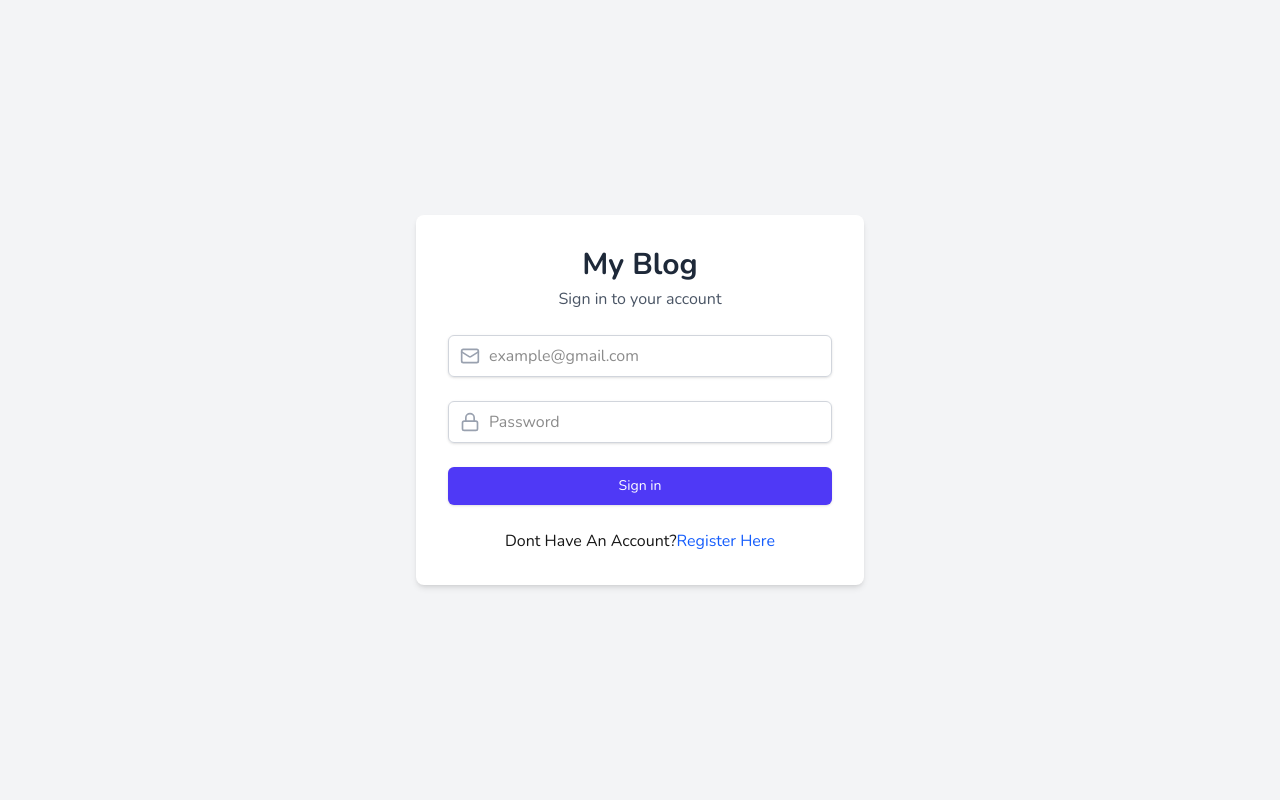
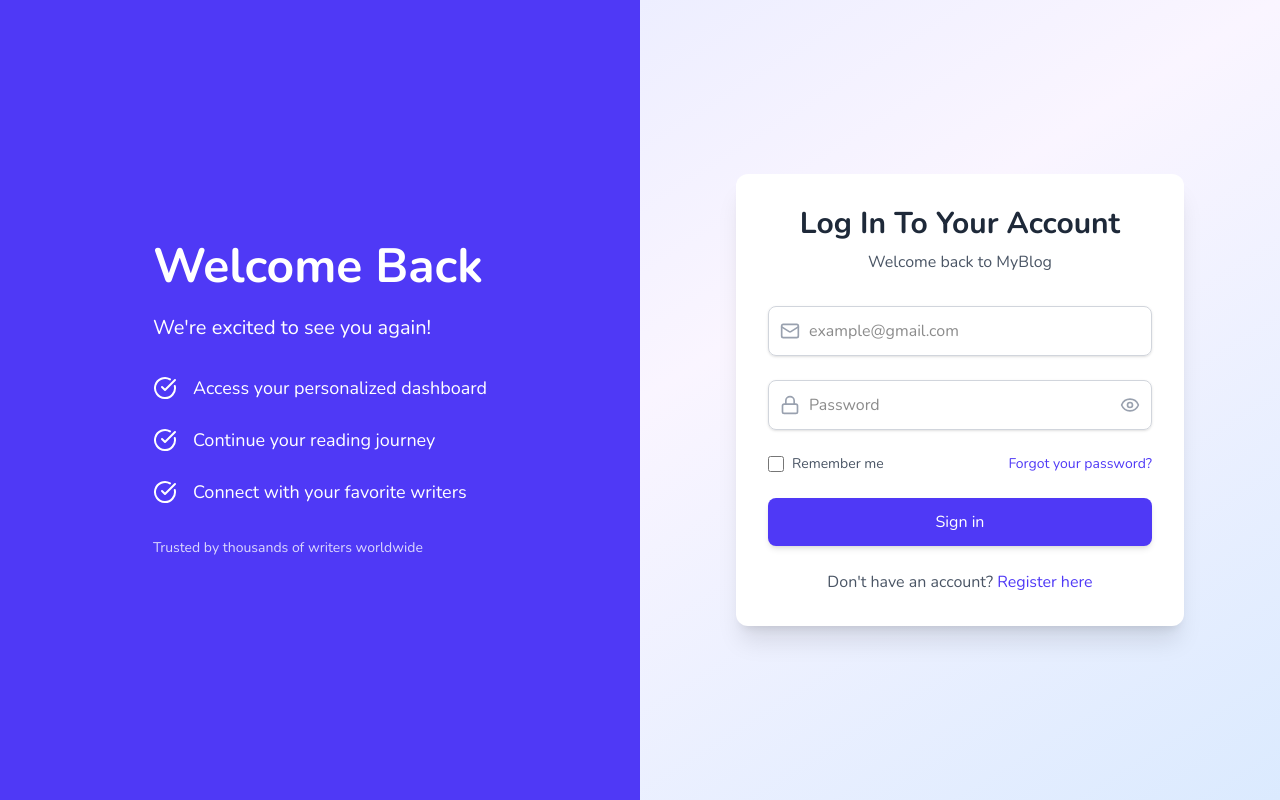
Before and after one commit to clifforddonk/blogsite_frontend, a Next.js app: page /auth/login in a window 1280 px wide. Built offline with nearby package versions, Linux system fonts and the light colour scheme.

Commit message:
Add Hero Section To Homepage

```diff
--- a/app/auth/login/page.jsx
+++ b/app/auth/login/page.jsx
@@ -2,47 +2,100 @@
 import { useState } from "react";
 import { loginUser } from "../../utils/authService";
 import { useRouter } from "next/navigation";
-import { Mail, Lock } from "lucide-react"; // Import icons
+import { Mail, Lock, Eye, EyeOff, CheckCircle, X } from "lucide-react";
 import Link from "next/link";
 
 const Page = () => {
   const [email, setEmail] = useState("");
   const [password, setPassword] = useState("");
+  const [showPassword, setShowPassword] = useState(false);
   const [error, setError] = useState("");
   const [message, setMessage] = useState("");
+  const [isLoading, setIsLoading] = useState(false);
   const router = useRouter();
+
+  const togglePasswordVisibility = () => {
+    setShowPassword(!showPassword);
+  };
+
   const handleLogin = async (e) => {
     e.preventDefault();
     setError(null);
     setMessage("");
+    setIsLoading(true);
 
     try {
       const result = await loginUser(email, password);
-      setMessage(result); // Show "Login successful!"
+      setMessage(result);
+      setIsLoading(false);
 
       setTimeout(() => {
-        router.push("/dashboard"); // Redirect to a dashboard
+        router.push("/dashboard");
       }, 2500);
     } catch (err) {
       console.error("Login Error:", err);
       setError(err);
+      setIsLoading(false);
     }
   };
 
   return (
-    <div className="flex flex-col items-center justify-center min-h-screen bg-gray-100 px-4">
-      <div className="w-full max-w-md bg-white rounded-lg shadow-md p-8">
-        {/* Blog Logo */}
-        <div className="text-center mb-6">
-          <h1 className="text-3xl font-bold text-gray-800">My Blog</h1>
-          <p className="text-gray-600 mt-1">Sign in to your account</p>
+    <div className="min-h-screen bg-gradient-to-br from-indigo-100 via-purple-50 to-blue-100">
+      <div className="flex flex-col lg:flex-row min-h-screen">
+        {/* Left Section - Hero/Landing Area */}
+        <div className="w-full lg:w-1/2 bg-indigo-600 p-8 flex flex-col justify-center items-center text-white">
+          <div className="max-w-md text-center lg:text-left">
+            <h1 className="text-4xl lg:text-5xl font-bold mb-6">
+              Welcome Back
+            </h1>
+            <p className="text-xl mb-8">We're excited to see you again!</p>
+
+            <div className="space-y-6 mb-8">
+              <div className="flex items-center">
+                <CheckCircle className="h-6 w-6 mr-4" />
+                <p className="text-lg">Access your personalized dashboard</p>
+              </div>
+              <div className="flex items-center">
+                <CheckCircle className="h-6 w-6 mr-4" />
+                <p className="text-lg">Continue your reading journey</p>
+              </div>
+              <div className="flex items-center">
+                <CheckCircle className="h-6 w-6 mr-4" />
+                <p className="text-lg">Connect with your favorite writers</p>
+              </div>
             </div>
 
-        {/* Messages */}
+            <div className="mt-8 hidden lg:block">
+              <p className="text-sm opacity-80">
+                Trusted by thousands of writers worldwide
+              </p>
+            </div>
+          </div>
+        </div>
+
+        {/* Right Section - Login Form */}
+        <div className="w-full lg:w-1/2 flex justify-center items-center p-4 lg:p-8">
+          <div className="w-full max-w-md bg-white rounded-xl shadow-xl p-8">
+            <div className="text-center mb-8">
+              <h2 className="text-3xl font-bold text-gray-800">
+                Log In To Your Account
+              </h2>
+              <p className="text-gray-600 mt-2">Welcome back to MyBlog</p>
+            </div>
+
+            {/* Status Messages */}
             {message && (
-          <p className="text-green-600 text-center mb-4">{message}</p>
+              <div className="bg-green-50 text-green-700 p-3 rounded-lg flex items-center mb-6">
+                <CheckCircle className="h-5 w-5 mr-2" />
+                <p>{message}</p>
+              </div>
             )}
-        {error && <p className="text-red-600 text-center mb-4">{error}</p>}
+            {error && (
+              <div className="bg-red-50 text-red-700 p-3 rounded-lg flex items-center mb-6">
+                <X className="h-5 w-5 mr-2" />
+                <p>{error}</p>
+              </div>
+            )}
 
             {/* Login Form */}
             <form onSubmit={handleLogin} className="space-y-6">
@@ -56,7 +109,7 @@ const Page = () => {
                   value={email}
                   onChange={(e) => setEmail(e.target.value)}
                   required
-              className="block w-full pl-10 pr-3 py-2 border border-gray-300 rounded-md shadow-sm focus:outline-none focus:ring-indigo-500 focus:border-indigo-500"
+                  className="block w-full pl-10 pr-3 py-3 border border-gray-300 rounded-lg shadow-sm focus:outline-none focus:ring-2 focus:ring-indigo-500 focus:border-indigo-500 transition"
                 />
               </div>
 
@@ -65,29 +118,107 @@ const Page = () => {
                   <Lock className="h-5 w-5 text-gray-400" />
                 </div>
                 <input
-              type="password"
+                  type={showPassword ? "text" : "password"}
                   placeholder="Password"
                   value={password}
                   onChange={(e) => setPassword(e.target.value)}
                   required
-              className="block w-full pl-10 pr-3 py-2 border border-gray-300 rounded-md shadow-sm focus:outline-none focus:ring-indigo-500 focus:border-indigo-500"
+                  className="block w-full pl-10 pr-12 py-3 border border-gray-300 rounded-lg shadow-sm focus:outline-none focus:ring-2 focus:ring-indigo-500 focus:border-indigo-500 transition"
                 />
+                <button
+                  type="button"
+                  onClick={togglePasswordVisibility}
+                  className="absolute inset-y-0 right-0 pr-3 flex items-center"
+                >
+                  {showPassword ? (
+                    <EyeOff className="h-5 w-5 text-gray-400 hover:text-gray-600" />
+                  ) : (
+                    <Eye className="h-5 w-5 text-gray-400 hover:text-gray-600" />
+                  )}
+                </button>
+              </div>
+
+              <div className="flex items-center justify-between">
+                <div className="flex items-center">
+                  <input
+                    id="remember-me"
+                    name="remember-me"
+                    type="checkbox"
+                    className="h-4 w-4 text-indigo-600 focus:ring-indigo-500 border-gray-300 rounded"
+                  />
+                  <label
+                    htmlFor="remember-me"
+                    className="ml-2 block text-sm text-gray-600"
+                  >
+                    Remember me
+                  </label>
+                </div>
+                <div className="text-sm">
+                  <Link href="/auth/forgot-password">
+                    <span className="font-medium text-indigo-600 hover:text-indigo-800">
+                      Forgot your password?
+                    </span>
+                  </Link>
+                </div>
               </div>
 
               <div>
                 <button
                   type="submit"
-              className="w-full flex justify-center py-2 px-4 border border-transparent rounded-md shadow-sm text-sm font-medium text-white bg-indigo-600 hover:bg-indigo-700 focus:outline-none focus:ring-2 focus:ring-offset-2 focus:ring-indigo-500 cursor-pointer"
+                  disabled={isLoading}
+                  className="w-full flex justify-center items-center py-3 px-4 rounded-lg text-base font-medium text-white bg-indigo-600 hover:bg-indigo-700 focus:outline-none focus:ring-2 focus:ring-offset-2 focus:ring-indigo-500 cursor-pointer transition-colors shadow-md disabled:opacity-70"
                 >
-              Sign in
+                  {isLoading ? "Signing in..." : "Sign in"}
                 </button>
               </div>
-          <div>
-            <p className="text-center">
-              Dont Have An Account?
+
+              {/* <div className="relative flex items-center justify-center my-4">
+                <div className="border-t border-gray-300 absolute w-full"></div>
+                <span className="px-3 bg-white relative text-gray-500 text-sm">or continue with</span>
+              </div>
+
+              <div className="grid grid-cols-2 gap-4">
+                <button
+                  type="button"
+                  className="flex justify-center items-center py-2 px-4 border border-gray-300 rounded-lg shadow-sm bg-white hover:bg-gray-50 transition"
+                >
+                  <svg className="w-5 h-5 mr-2" viewBox="0 0 24 24">
+                    <path
+                      fill="#4285F4"
+                      d="M22.56 12.25c0-.78-.07-1.53-.2-2.25H12v4.26h5.92c-.26 1.37-1.04 2.53-2.21 3.31v2.77h3.57c2.08-1.92 3.28-4.74 3.28-8.09z"
+                    />
+                    <path
+                      fill="#34A853"
+                      d="M12 23c2.97 0 5.46-.98 7.28-2.66l-3.57-2.77c-.98.66-2.23 1.06-3.71 1.06-2.86 0-5.29-1.93-6.16-4.53H2.18v2.84C3.99 20.53 7.7 23 12 23z"
+                    />
+                    <path
+                      fill="#FBBC05"
+                      d="M5.84 14.09c-.22-.66-.35-1.36-.35-2.09s.13-1.43.35-2.09V7.07H2.18C1.43 8.55 1 10.22 1 12s.43 3.45 1.18 4.93l2.85-2.22.81-.62z"
+                    />
+                    <path
+                      fill="#EA4335"
+                      d="M12 5.38c1.62 0 3.06.56 4.21 1.64l3.15-3.15C17.45 2.09 14.97 1 12 1 7.7 1 3.99 3.47 2.18 7.07l3.66 2.84c.87-2.6 3.3-4.53 6.16-4.53z"
+                    />
+                  </svg>
+                  Google
+                </button>
+                <button
+                  type="button"
+                  className="flex justify-center items-center py-2 px-4 border border-gray-300 rounded-lg shadow-sm bg-white hover:bg-gray-50 transition"
+                >
+                  <svg className="w-5 h-5 mr-2" fill="#1877F2" viewBox="0 0 24 24">
+                    <path d="M24 12.073c0-6.627-5.373-12-12-12s-12 5.373-12 12c0 5.99 4.388 10.954 10.125 11.854v-8.385H7.078v-3.47h3.047V9.43c0-3.007 1.792-4.669 4.533-4.669 1.312 0 2.686.235 2.686.235v2.953H15.83c-1.491 0-1.956.925-1.956 1.874v2.25h3.328l-.532 3.47h-2.796v8.385C19.612 23.027 24 18.062 24 12.073z" />
+                  </svg>
+                  Facebook
+                </button>
+              </div> */}
+
+              <div className="text-center mt-6">
+                <p className="text-gray-600">
+                  Don't have an account?{" "}
                   <Link href="/auth/register">
-                <span className="text-blue-600 hover:underline">
-                  Register Here
+                    <span className="text-indigo-600 hover:text-indigo-800 font-medium">
+                      Register here
                     </span>
                   </Link>
                 </p>
@@ -95,6 +226,8 @@ const Page = () => {
             </form>
           </div>
         </div>
+      </div>
+    </div>
   );
 };
 
```
Lines whose indentation alone changed are shown as unchanged.
